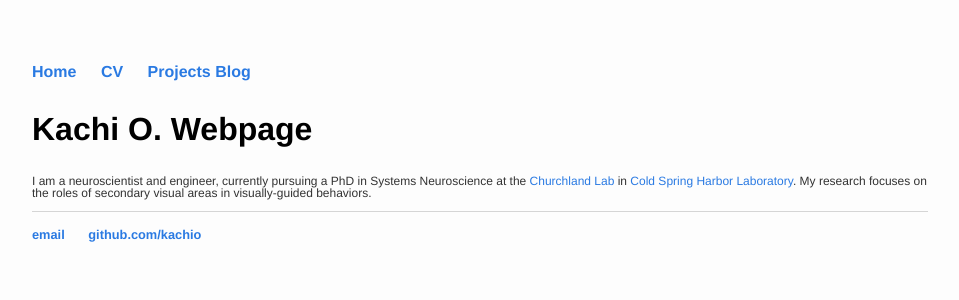
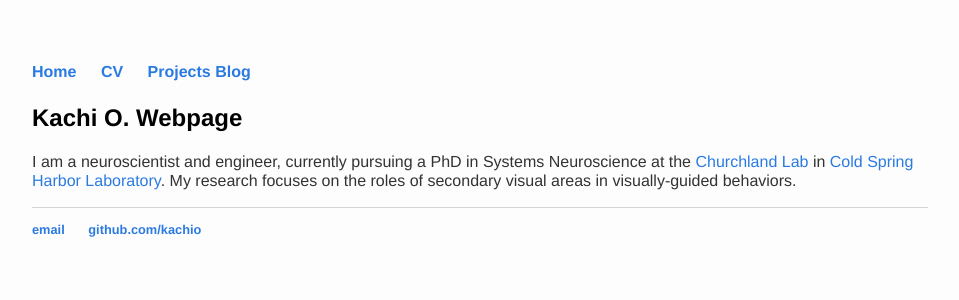
Before and after one commit to kachiO/kachio.github.io, a Jekyll site: the page built from index.html, in a window 1280 px wide. Shown: the top 300 px of the page, without its empty margins (160-1119 px from the left). Built offline with Jekyll 4.4.1, drawn with Linux system fonts in a browser that asks for light colours.

Commit message:
Update main.css

```diff
--- a/css/main.css
+++ b/css/main.css
@@ -25,16 +25,13 @@ a {
 a:hover {
     text-decoration: underline;
 }
-
-a:visited { color: #205caa; }
-
 h1 {
-    font-size: 2em;
+    font-size: 1.5em;
     font-family:'Helvetica', 'Arial', 'Sans-Serif';
 }
 p {
-    font-size: .75em;
-    line-height: 1.0em;
+    font-size: 1em;
+    line-height: 1.2em;
     color: #333;
 }
 footer {
@@ -43,8 +40,8 @@ footer {
 }
 
 ul.posts {
-    margin: 20px auto 40px;
-    font-size: 0.75em;
+    margin: 10px auto 40px;
+    font-size: 1em;
 }
 
 ul.posts li {
```
